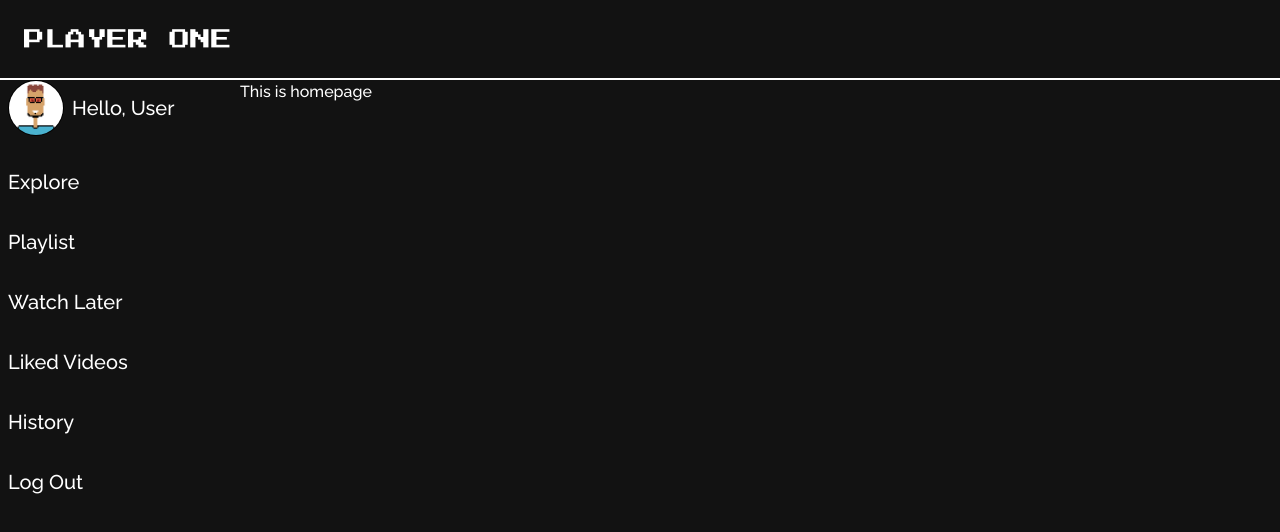
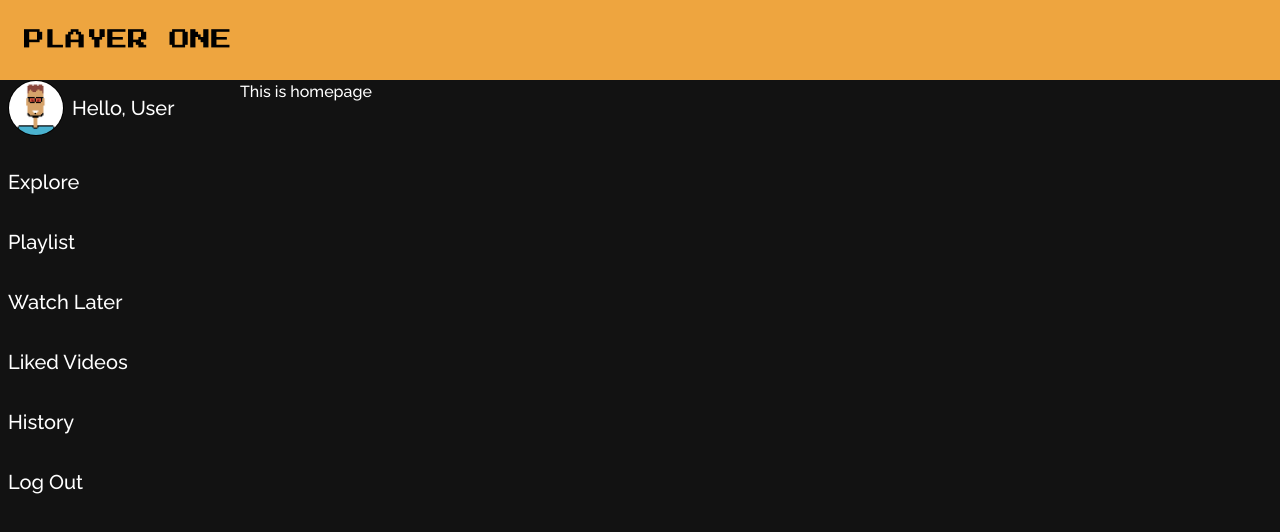
Before and after one commit to TejasShekar/PlayerOne, a React (Create React App) app: page / in a window 1280 px wide. Shown: the top 532 px of the page. Built offline with nearby package versions, Linux system fonts and the light colour scheme; what miragejs would draw is missing.

Commit message:
Update NavBar.jsx

```diff
--- a/src/components/NavBar.jsx
+++ b/src/components/NavBar.jsx
@@ -2,7 +2,7 @@ import React from "react";
 
 export const NavBar = () => {
   return (
-    <div className=" w-full h-20 border-b-2 border-white sticky top-0">
+    <div className=" w-full h-20 sticky top-0 bg-[#eea53f] text-black">
       <h1 className=" font-['Press_Start_2P'] p-6 text-[1.3rem] ">PLAYER ONE</h1>
     </div>
   );
```
